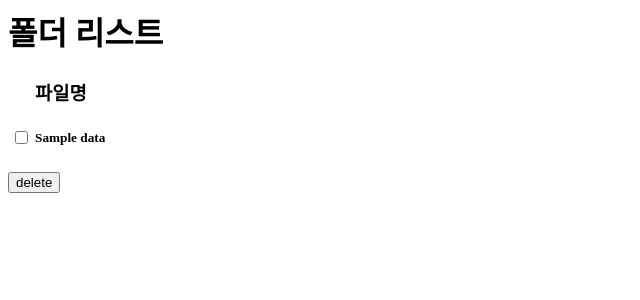
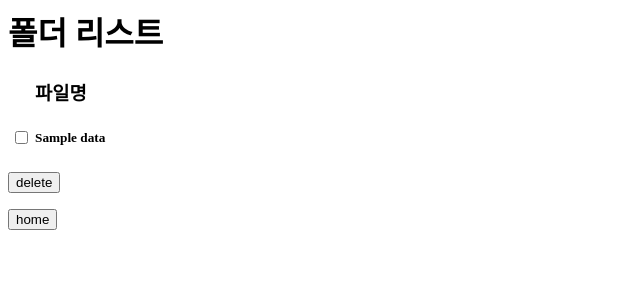
Before and after one commit to qusehdgns/django_cloud, a Django app: template myapp/templates/listfolder.html in a window 1280 px wide. Shown: the top 300 px of the page, without its empty margins (0-640 px from the left). Run offline with Django 3.2, Linux system fonts and the light colour scheme; the template is opened without the code that fills it: most values are stand-ins (such as "Sample title", 1, 10 or a date in 2020).

Commit message:
dong
notebook

```diff
--- a/myapp/templates/listfolder.html
+++ b/myapp/templates/listfolder.html
@@ -23,9 +23,11 @@
         </tbody>
     </table>
     <input type='button' id='delete' value='delete'>
+    <p>
     {% else %}
     <h3>해당 디렉토리가 비워져있습니다.</h3>
     {% endif %}
+    <input type='button' value='home' id='home'>
 </body>
 
 <script>
@@ -54,4 +56,8 @@
             }
         });
     })
+
+    $('#home').click(function(){
+        location.href = '/';
+    })
 </script>
--- a/myapp/templates/makefolder.html
+++ b/myapp/templates/makefolder.html
@@ -9,6 +9,8 @@
     <h3>폴더 이름을 적으시오.</h3>
     <input type='text' id='folder_name'>
     <input type='button' value='submit' id='submit'>
+    <p>
+    <input type='button' value='home' id='home'>
 </body>
 
 <script>
@@ -41,4 +43,8 @@
             }
         })
     })
+
+    $('#home').click(function(){
+        location.href = '/';
+    })
 </script>
```
